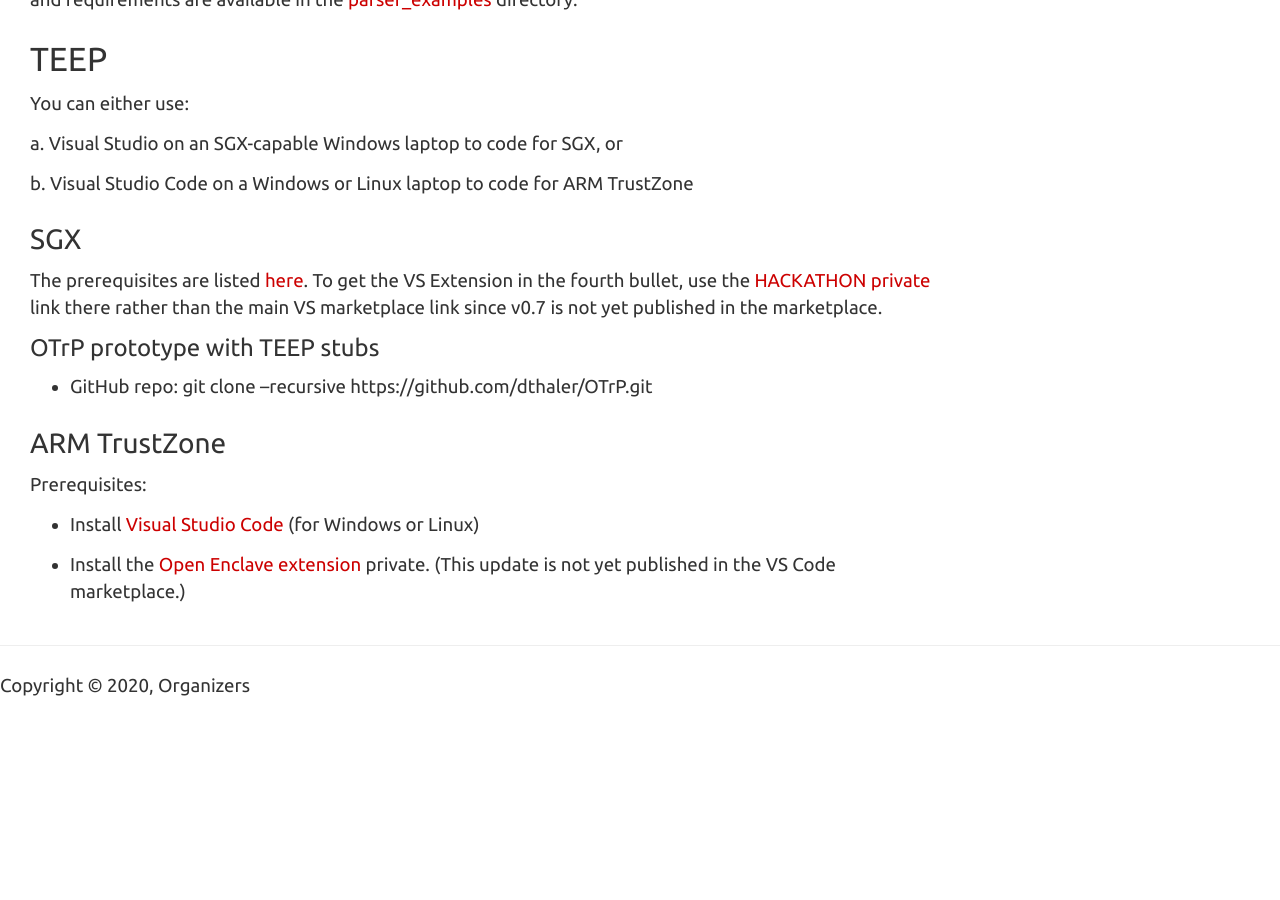
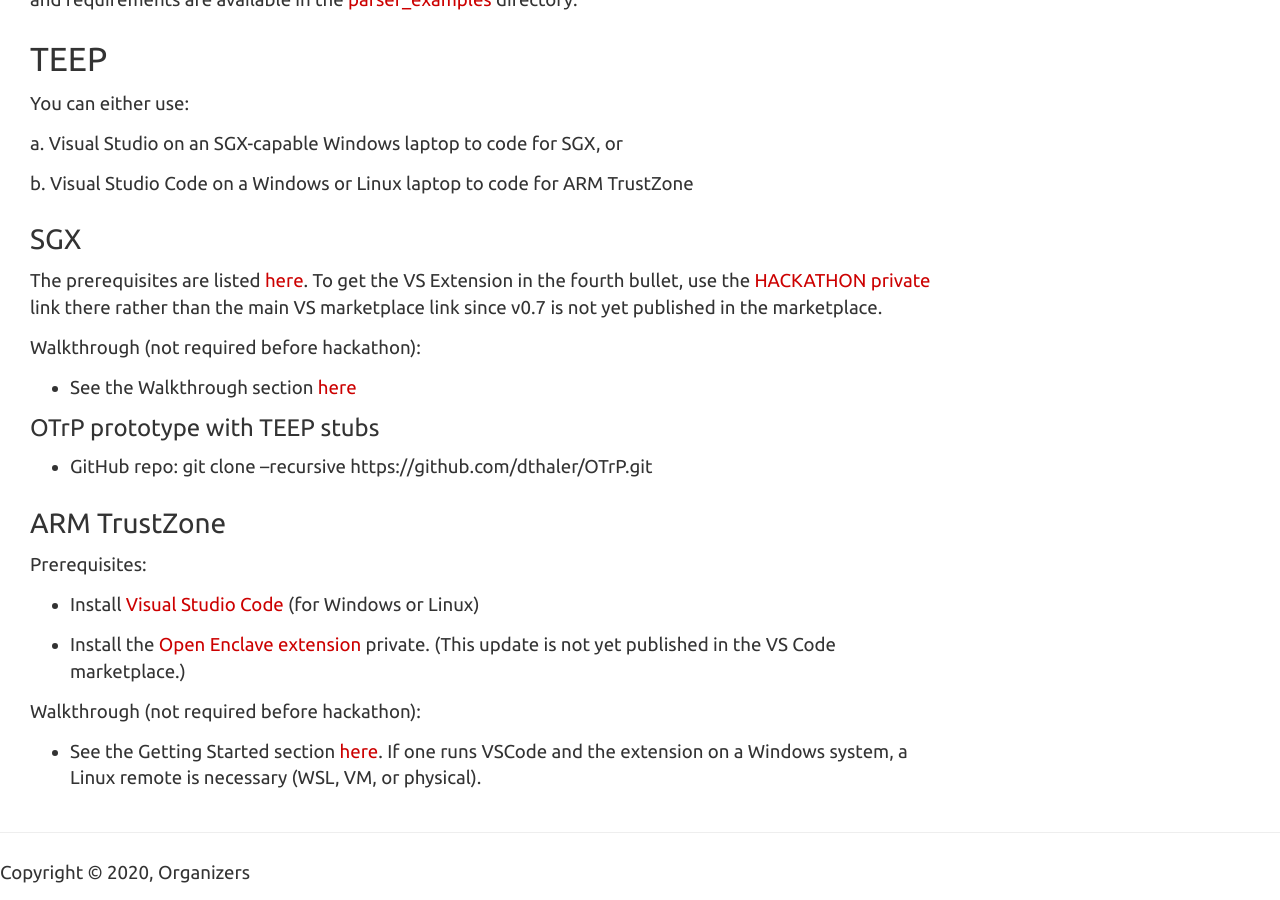
Before and after one commit to siot-hackathon/siot-hackathon.github.io, a Jekyll site: the page built from preparation.md, in a window 1280 px wide and 900 px high, scrolled down 2004 px. Built offline with Jekyll 4.4.1, drawn with Linux system fonts in a browser that asks for light colours; nearby versions of some CDN libraries; before the commit the page ends 2717 px from its top, so only the background shows below that.

Commit message:
Add walkthrough info (not required before hackathon)
Signed-off-by: Dave Thaler <dthaler@microsoft.com>

```diff
--- a/preparation.md
+++ b/preparation.md
@@ -88,6 +88,10 @@ b. Visual Studio Code on a Windows or Linux laptop to code for ARM TrustZone
 
 The prerequisites are listed [here](https://github.com/dthaler/openenclave/blob/feature.vsextension/new_platforms/docs/VisualStudioWindows.md).  To get the VS Extension in the fourth bullet, use the [HACKATHON private](https://1drv.ms/u/s!Aqj-Bj9PNivcnu9rlOlmiAVZz-jOtg?e=QlcO7t) link there rather than the main VS marketplace link since v0.7 is not yet published in the marketplace.
 
+Walkthrough (not required before hackathon):
+
+* See the Walkthrough section [here](https://github.com/dthaler/openenclave/blob/feature.vsextension/new_platforms/docs/VisualStudioWindows.)
+
 #### OTrP prototype with TEEP stubs
 
 * GitHub repo: git clone --recursive https://github.com/dthaler/OTrP.git
@@ -100,3 +104,8 @@ Prerequisites:
 
 * Install the [Open Enclave extension](https://1drv.ms/u/s!Aqj-Bj9PNivcnu9t-U5vieHQZvzsog?e=3zp70h) private.
   (This update is not yet published in the VS Code marketplace.)
+
+Walkthrough (not required before hackathon):
+
+* See the Getting Started section [here](https://marketplace.visualstudio.com/items?itemName=ms-iot.msiot-vscode-openenclave).
+  If one runs VSCode and the extension on a Windows system, a Linux remote is necessary (WSL, VM, or physical).
```
